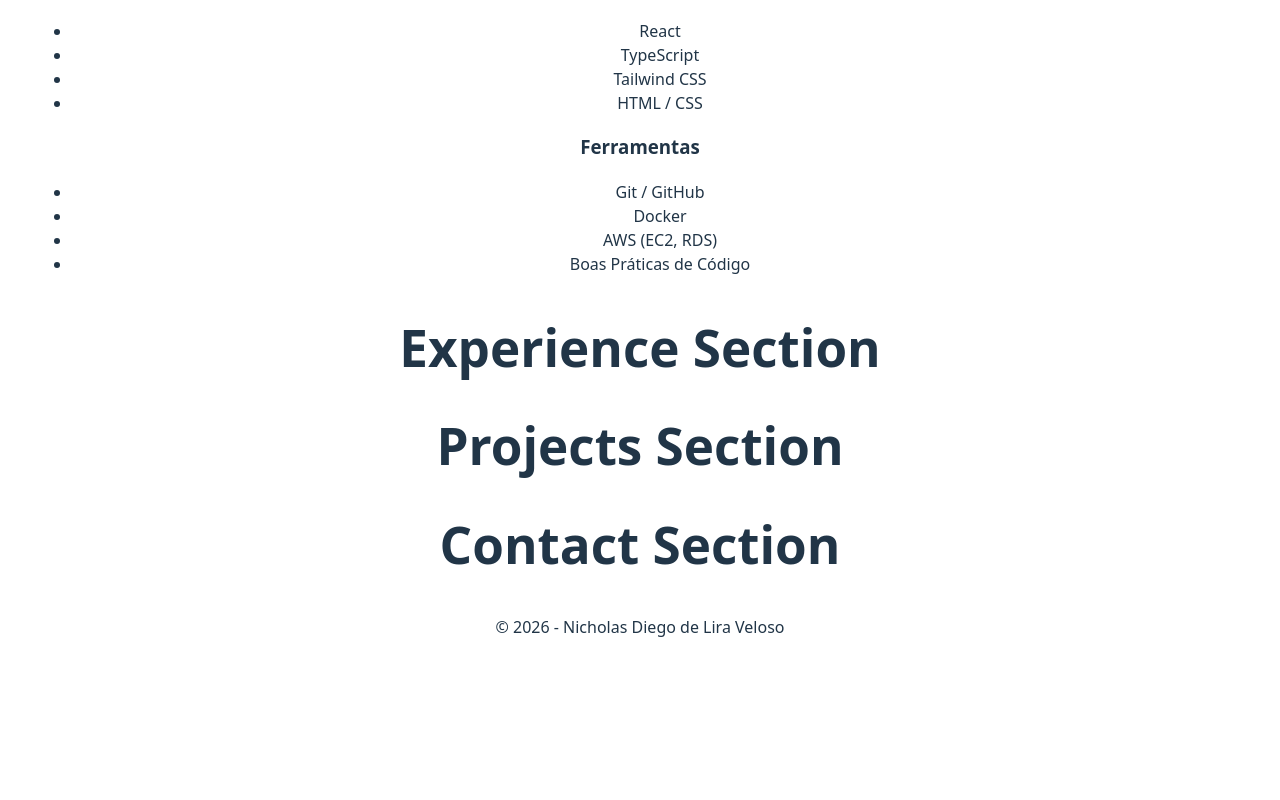
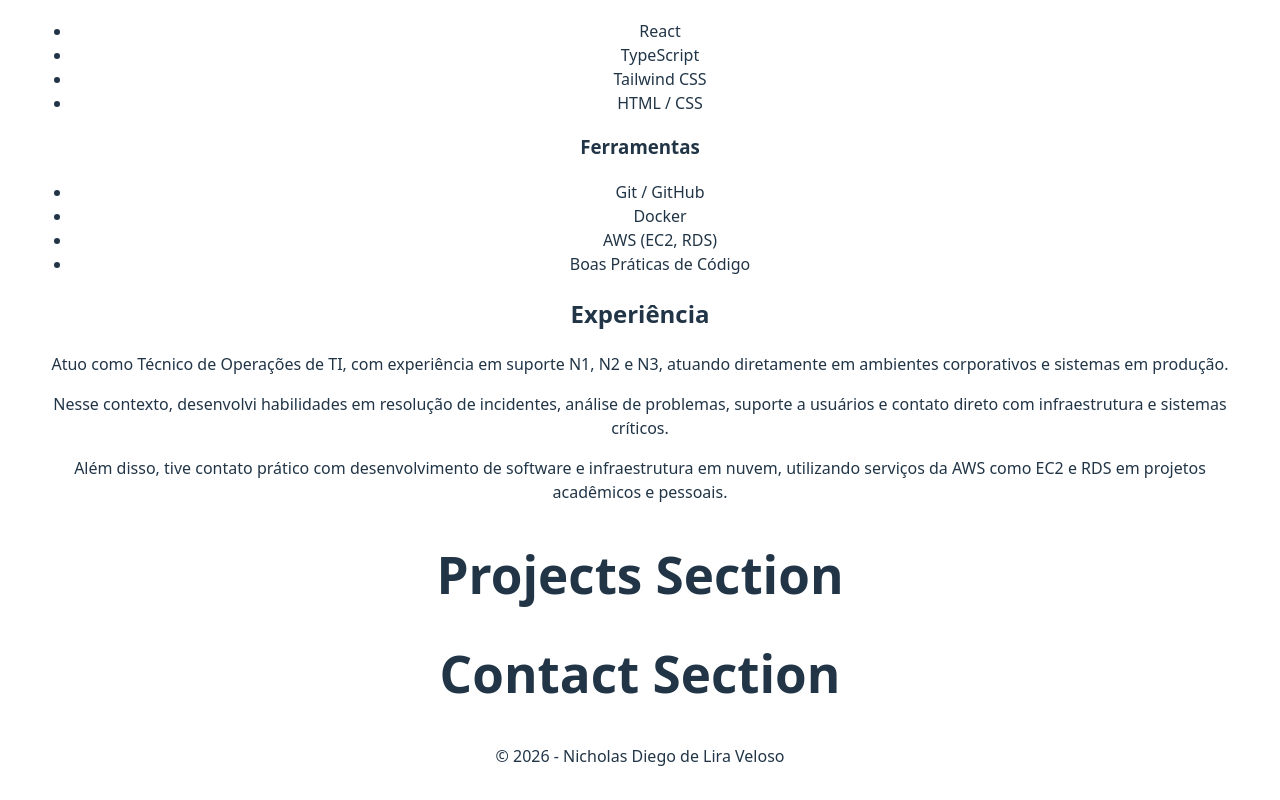
Before and after one commit to nickdiegao/Portfolio-Nicholas-Diego, a React (Vite) app: page / in a window 1280 px wide. Shown: the part 996-1796 px from the top of the page. Before the commit the page ends 1667 px from the top, so only its background shows below. Built offline with nearby package versions, Linux system fonts and the light colour scheme.

Commit message:
feat: add experience section with professional background

```diff
--- a/src/sections/Experience.tsx
+++ b/src/sections/Experience.tsx
@@ -1,7 +1,26 @@
 export function Experience() {
     return (
-        <section className="min-h-screen flex items-center justify-center">
-            <h1 className="text-3xl font-bold">Experience Section</h1>
+        <section id="experience" className="py-24">
+            <div className="max-w-6xl mx-auto px-6">
+                <h2 className="text-3xl font-bold mb-8">
+                    Experiência
+                </h2>
+
+                <div className="max-w-3xl text-gray-600 leading-relaxed space-y-4">
+                    <p>
+                        Atuo como Técnico de Operações de TI, com experiência em suporte N1, N2 e N3,
+                        atuando diretamente em ambientes corporativos e sistemas em produção.
+                    </p>
+                    <p>
+                        Nesse contexto, desenvolvi habilidades em resolução de incidentes, análise de problemas,
+                        suporte a usuários e contato direto com infraestrutura e sistemas críticos.
+                    </p>
+                    <p>
+                        Além disso, tive contato prático com desenvolvimento de software e infraestrutura em nuvem,
+                        utilizando serviços da AWS como EC2 e RDS em projetos acadêmicos e pessoais.
+                    </p>
+                </div>
+            </div>
         </section>
     );
 }
```
